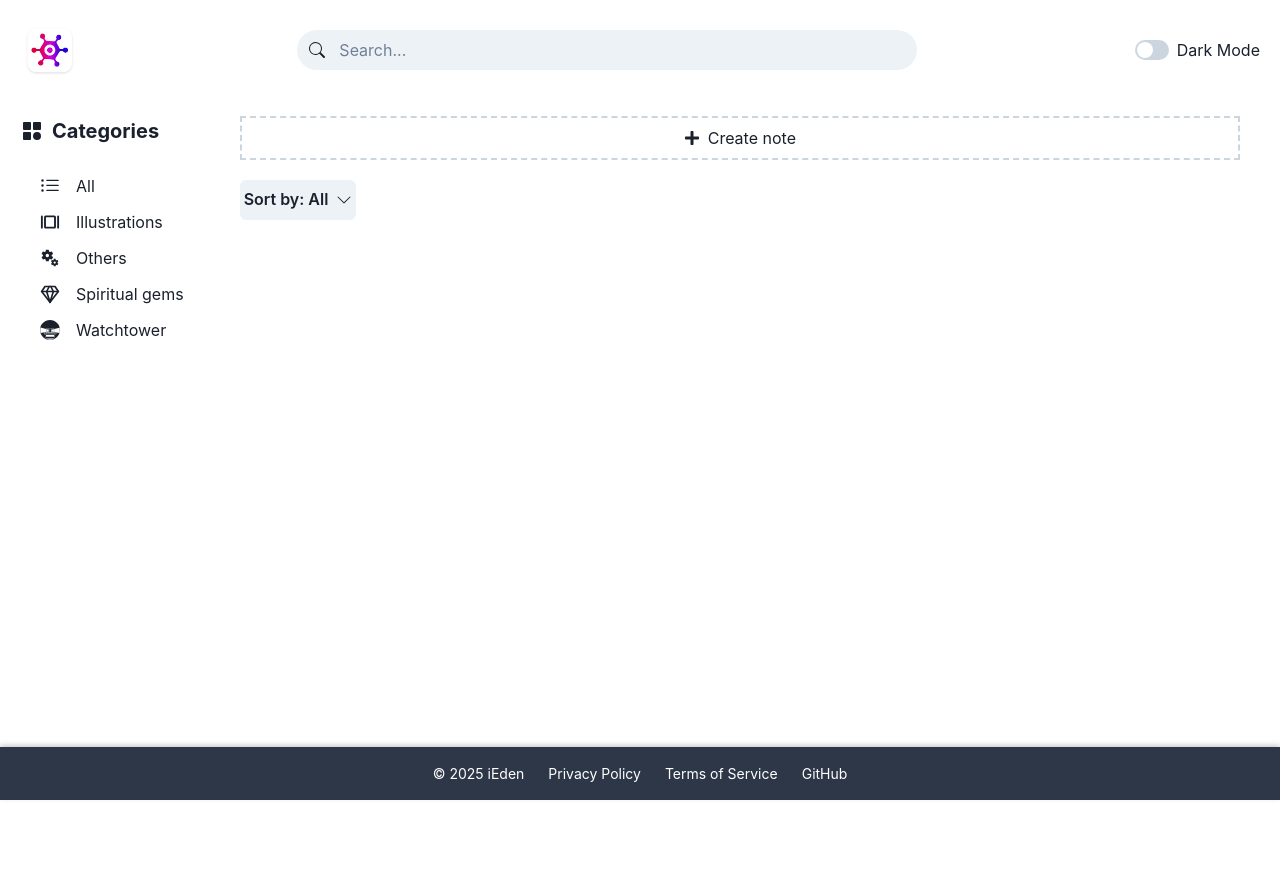
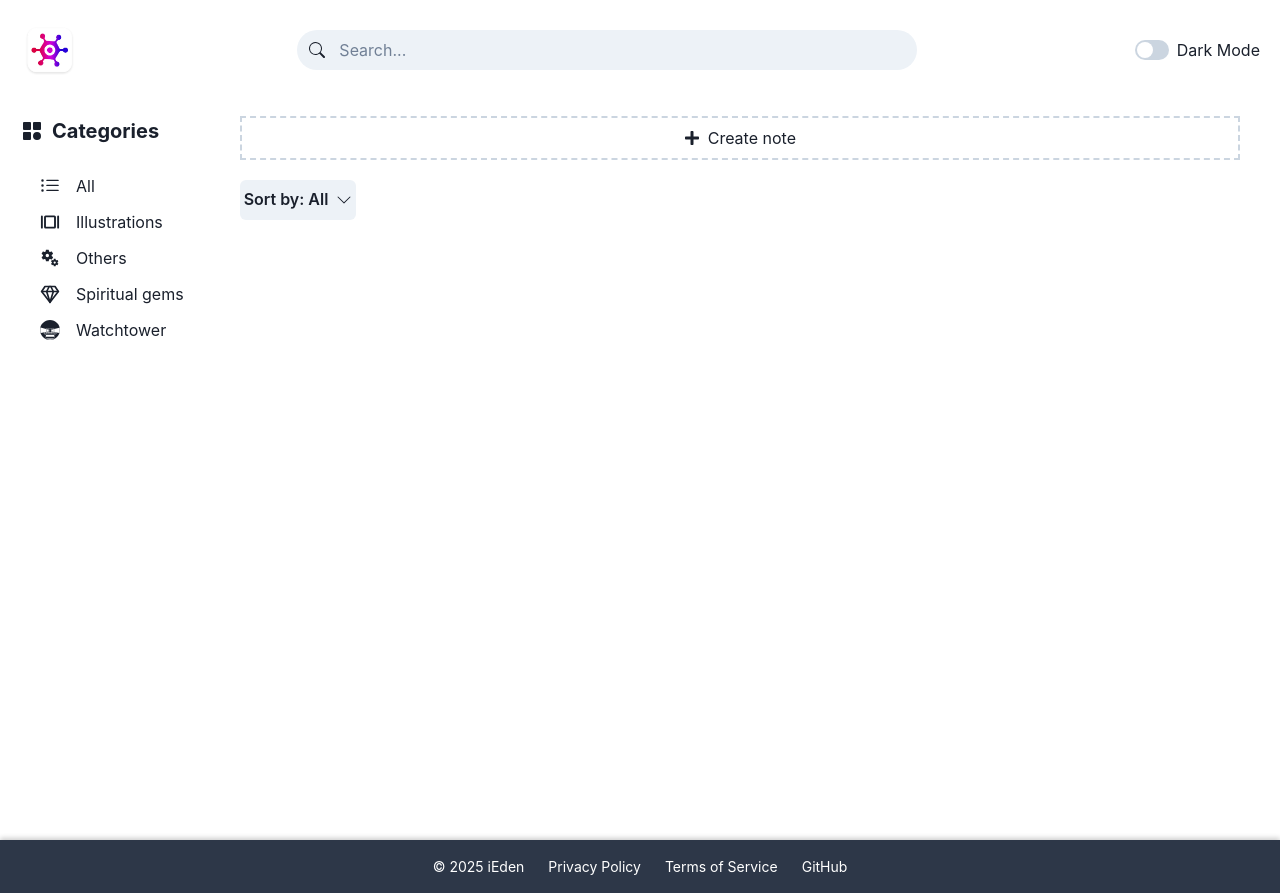
Before and after one commit to webdeveden/note-app, a React (Vite) app: page / in a window 1280 px wide. Built offline with nearby package versions, Linux system fonts and the light colour scheme.

Commit message:
changing position

```diff
--- a/src/components/Footer.tsx
+++ b/src/components/Footer.tsx
@@ -9,7 +9,7 @@ const Footer = () => {
       color="white"
       py={4}
       px={0}
-      position="sticky"
+      // position="sticky"
       bottom={0}
       boxShadow="0 -2px 5px rgba(0, 0, 0, 0.2)"
       textAlign="center"
```
